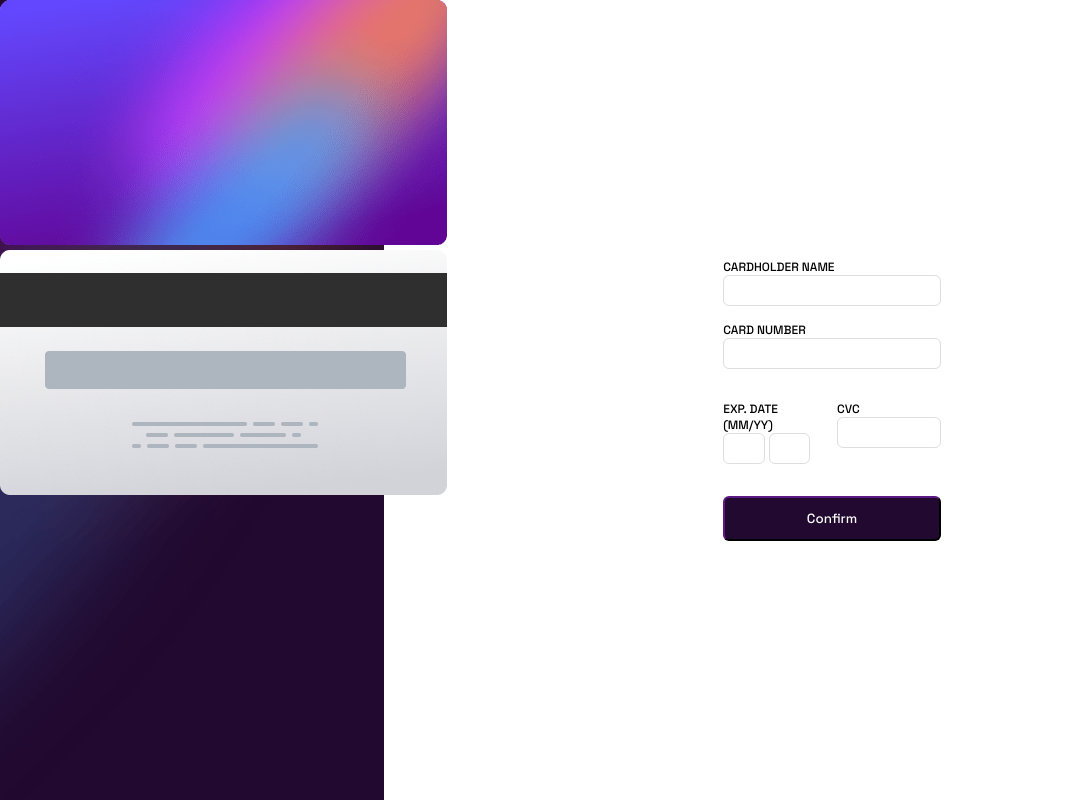
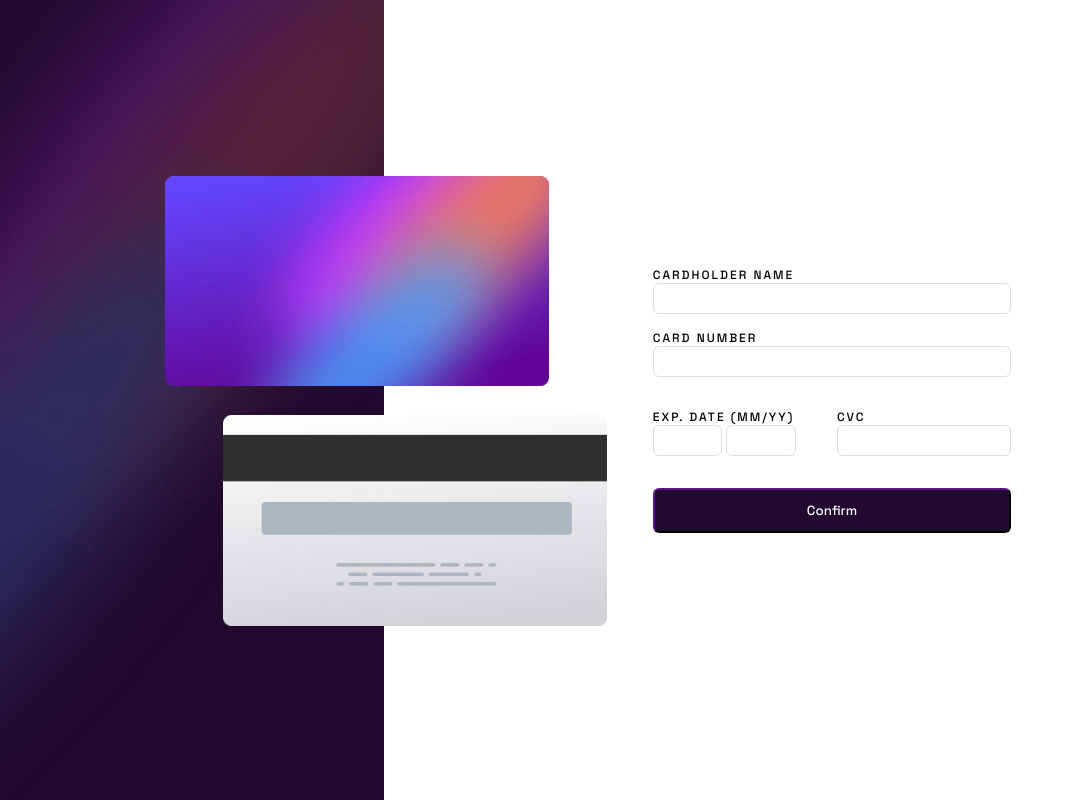
Before and after one commit to Michuxx/Challenge2, a React (Vite) app in the folder challenge2/: page / in a window 1280 px wide. Shown: the whole page, without its empty margins (0-1074 px from the left). Built offline with nearby package versions, Linux system fonts and the light colour scheme.

Commit message:
posistion cards

```diff
--- a/challenge2/src/App.css
+++ b/challenge2/src/App.css
@@ -5,6 +5,10 @@ body {
   margin: 0;
   font-family: "Space Grotesk", sans-serif;
   font-size: 18px;
+}
+
+label {
+  letter-spacing: 2px;
 }
 
 .credit-site {
@@ -33,7 +37,7 @@ body {
 }
 
 .user-form {
-  width: 17vw;
+  width: 28vw;
 }
 
 .card-name .card-input,
@@ -87,3 +91,20 @@ body {
   color: hsl(0, 0%, 100%);
   border-radius: 6px;
 }
+
+.front-card {
+  position: relative;
+  left: 43%;
+  top: 22%;
+}
+
+.back-card {
+  position: relative;
+  left: 58%;
+  top: 25%;
+}
+
+.card-image {
+  height: auto;
+  max-width: 100%;
+}
--- a/challenge2/src/App.jsx
+++ b/challenge2/src/App.jsx
@@ -9,10 +9,10 @@ function App() {
       <div className="credit-site">
         <div className="credits-images-side">
           <div className="front-card">
-            <img src={CardFront} alt="" />
+            <img src={CardFront} alt="" className="card-image" />
           </div>
           <div className="back-card">
-            <img src={CardBack} alt="" />
+            <img src={CardBack} alt="" className="card-image" />
           </div>
         </div>
         <div className="user-form-side">
```
